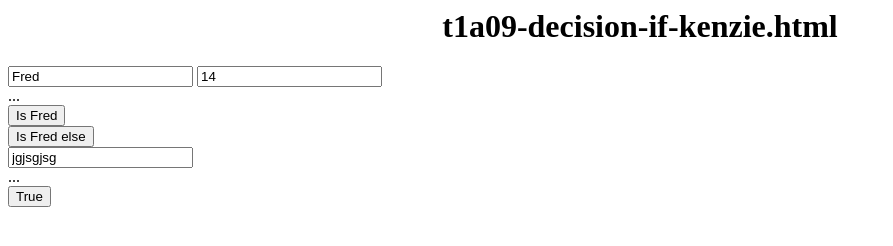
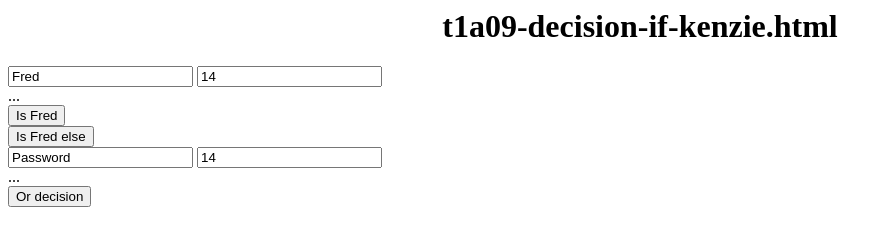
Before and after one commit to kikieide/game-dev-2024-kenzie, a plain HTML site: page public/t1a09-decision-if-kenzie.html in a window 1280 px wide. Shown: the whole page, without its empty margins (0-893 px from the left). Drawn offline with Linux system fonts and the light colour scheme.

Commit message:
Update t1a09-decision-if-kenzie.html

```diff
--- a/public/t1a09-decision-if-kenzie.html
+++ b/public/t1a09-decision-if-kenzie.html
@@ -1,6 +1,9 @@
 <head>
 <h1 align=center>t1a09-decision-if-kenzie.html</h1>
-
+<style>
+  .hidden {
+  display: none;
+  </style>
 <input type=text id="myText1" value="Fred">
 <input type=number id="myNum1" value="14">
 <div id="myDiv01">...</div>
@@ -22,21 +25,23 @@
       document.getElementById('myDiv01').innerHTML = 'Was expecting Fred >:'
     }
   }"><br>
+  <input type=text id="myPass1" value="Password">
+  <input type="number" id="myNum2" value="14">
+  <div id="myDiv02">...</div>
 </head>
 <body>
- <input type=text id="myText2" value="jgjsgjsg">
-  <div id="myDiv02">...</div>
-<input type=button value="True" onclick="{
-   let myIn2 = true;
-        let myIn3 = true;
-        let myIn4 = false;
-
-        let resultElement = document.getElementById('myText2');
-   if (myIn2 && myIn3 && myIn4) {
-            resultElement.textContent = "Congratulations! You answered all questions correctly.";
-        } else {
-  resultElement.textContent = "Try Again!" }
-  }"><br>
+<input type=button value="Or decision" onclick="{
+  let myIn2 = document.getElementById('myPass1').value;
+  let myNum2 = document.getElementById('myNum2').value;
+  let featureElement = document.getElementById('feature');
+      if (myIn2 === 'Password' || myNum2 > 10) {
+  featureElement.classlist.remove('hidden');
+      } else {
+        featureElement.classlist.add('hidden');
+      }
+}"><br>
+    <div id="feature" class="hidden">
+    <input type="text" placeholder="sdfjisfjsiofj">
 
 
 
```
